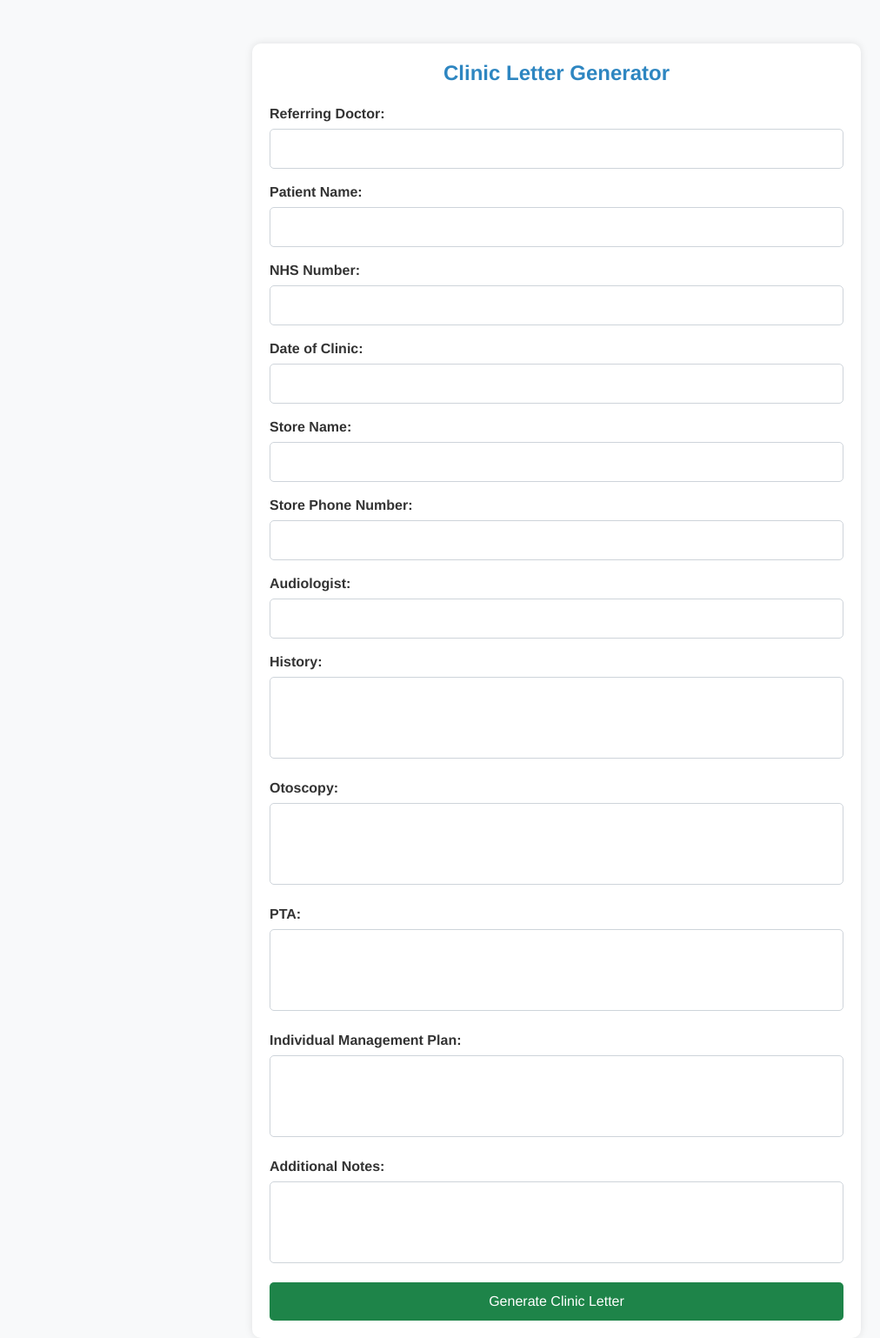
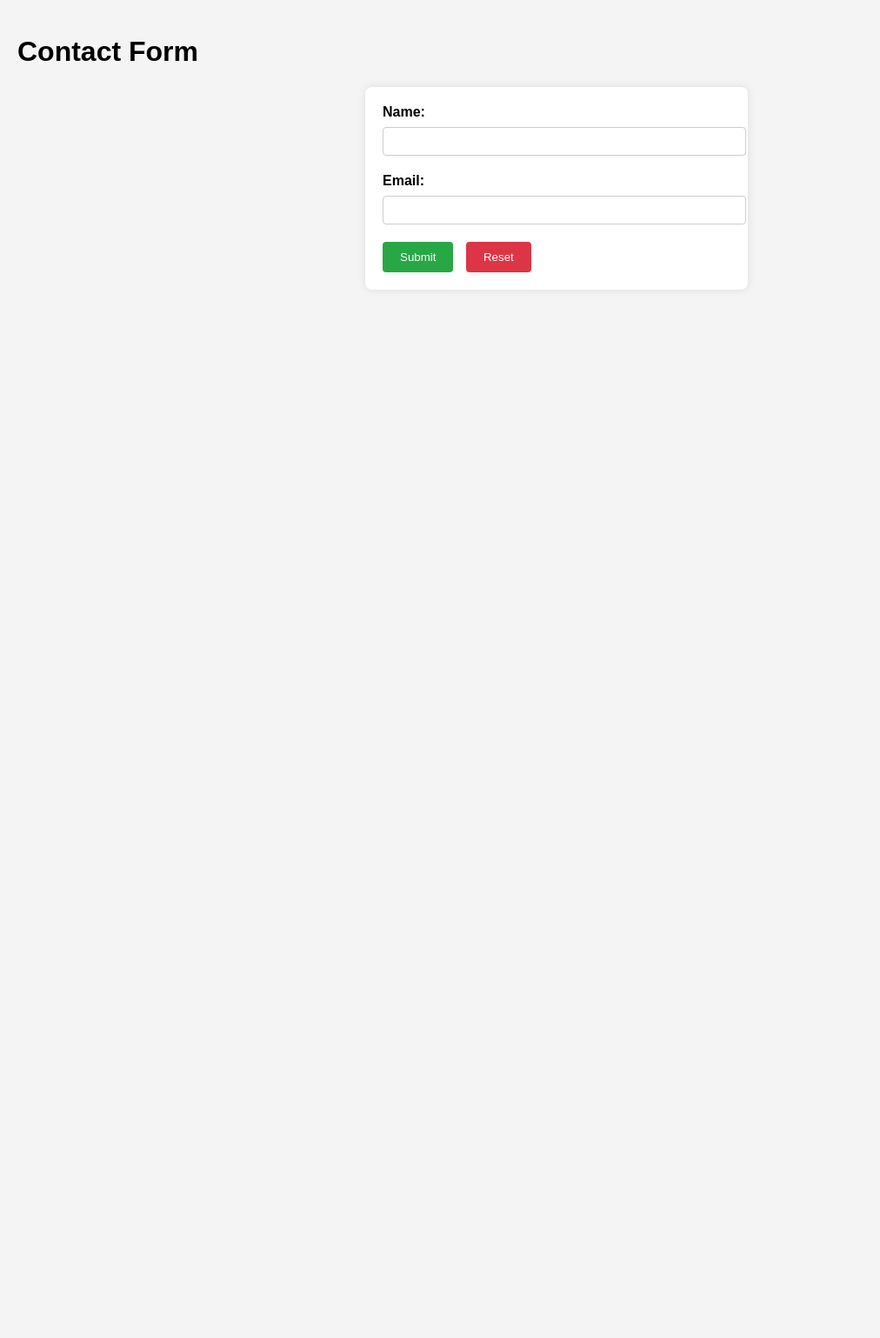
Before and after one commit to jamamo/letterapp, a Flask app: page / in a window 1280 px wide. Shown: the whole page at 87% size, without its empty margins (0-1012 px from the left). After the commit the page ends 313 px from the top, so only its background shows below. Run offline with Flask 3, Linux system fonts and the light colour scheme.

Commit message:
Update index.html

```diff
--- a/templates/index.html
+++ b/templates/index.html
@@ -3,120 +3,80 @@
 <head>
     <meta charset="UTF-8">
     <meta name="viewport" content="width=device-width, initial-scale=1.0">
-    <title>Clinic Letter Generator</title>
-    <!-- Bootstrap CSS -->
-    <link href="https://cdn.jsdelivr.net/npm/bootstrap@5.3.0/dist/css/bootstrap.min.css" rel="stylesheet">
-    <!-- Custom CSS -->
+    <title>Form Page</title>
     <style>
         body {
-            background-color: #f8f9fa;
-            font-family: 'Helvetica', sans-serif;
+            font-family: Arial, sans-serif;
+            margin: 0;
+            padding: 20px;
+            background-color: #f4f4f4;
         }
-        .container {
-            max-width: 700px;
-            background-color: #ffffff;
+        form {
+            background-color: #fff;
             padding: 20px;
-            margin-top: 50px;
-            box-shadow: 0px 0px 10px rgba(0, 0, 0, 0.1);
-            border-radius: 10px;
+            border-radius: 8px;
+            box-shadow: 0 0 10px rgba(0, 0, 0, 0.1);
+            max-width: 400px;
+            margin: 0 auto;
         }
-        h1 {
-            font-size: 24px;
-            color: #2E86C1;
-            margin-bottom: 20px;
-            text-align: center;
+        label {
+            display: block;
+            margin-bottom: 8px;
             font-weight: bold;
         }
-        label {
-            font-weight: bold;
-            margin-bottom: 5px;
-            color: #333;
+        input[type="text"],
+        input[type="email"] {
+            width: 100%;
+            padding: 8px;
+            margin-bottom: 20px;
+            border: 1px solid #ccc;
+            border-radius: 4px;
         }
-        input[type="text"], textarea {
-            border-radius: 5px;
-            border: 1px solid #ced4da;
-            padding: 10px;
-            width: 100%;
+        input[type="submit"],
+        input[type="reset"],
+        button {
+            padding: 10px 20px;
+            margin-right: 10px;
+            border: none;
+            border-radius: 4px;
+            cursor: pointer;
         }
-        textarea {
-            resize: none;
+        input[type="submit"] {
+            background-color: #28a745;
+            color: #fff;
+        }
+        input[type="reset"] {
+            background-color: #dc3545;
+            color: #fff;
         }
         button {
-            background-color: #1E8449;
-            color: white;
-            padding: 10px 20px;
-            font-size: 16px;
-            border: none;
-            border-radius: 5px;
-            width: 100%;
-            cursor: pointer;
-        }
-        button:hover {
-            background-color: #148f3f;
-        }
-        .form-group {
-            margin-bottom: 15px;
+            background-color: #007bff;
+            color: #fff;
         }
     </style>
+    <script>
+        function resetForm() {
+            document.getElementById("myForm").reset();
+        }
+    </script>
 </head>
 <body>
 
-<div class="container">
-    <h1>Clinic Letter Generator</h1>
-    <form method="POST">
-        <div class="form-group">
-            <label for="referring_doctor">Referring Doctor:</label>
-            <input type="text" id="referring_doctor" name="referring_doctor" required>
-        </div>
-        <div class="form-group">
-            <label for="patient_name">Patient Name:</label>
-            <input type="text" id="patient_name" name="patient_name" required>
-        </div>
-        <div class="form-group">
-            <label for="nhs_number">NHS Number:</label>
-            <input type="text" id="nhs_number" name="nhs_number" required>
-        </div>
-        <div class="form-group">
-            <label for="date_of_clinic">Date of Clinic:</label>
-            <input type="text" id="date_of_clinic" name="date_of_clinic" required>
-        </div>
-        <div class="form-group">
-            <label for="store_name">Store Name:</label>
-            <input type="text" id="store_name" name="store_name" required>
-        </div>
-        <div class="form-group">
-            <label for="store_phone_number">Store Phone Number:</label>
-            <input type="text" id="store_phone_number" name="store_phone_number" required>
-        </div>
-        <div class="form-group">
-            <label for="audiologist">Audiologist:</label>
-            <input type="text" id="audiologist" name="audiologist" required>
-        </div>
-        <div class="form-group">
-            <label for="history">History:</label>
-            <textarea id="history" name="history" rows="3" required></textarea>
-        </div>
-        <div class="form-group">
-            <label for="otoscopy">Otoscopy:</label>
-            <textarea id="otoscopy" name="otoscopy" rows="3" required></textarea>
-        </div>
-        <div class="form-group">
-            <label for="pta">PTA:</label>
-            <textarea id="pta" name="pta" rows="3" required></textarea>
-        </div>
-        <div class="form-group">
-            <label for="individual_management_plan">Individual Management Plan:</label>
-            <textarea id="individual_management_plan" name="individual_management_plan" rows="3" required></textarea>
-        </div>
-        <div class="form-group">
-            <label for="additional_notes">Additional Notes:</label>
-            <textarea id="additional_notes" name="additional_notes" rows="3"></textarea>
-        </div>
-        <button type="submit">Generate Clinic Letter</button>
+    <h1>Contact Form</h1>
+    <form id="myForm" action="/submit" method="post">
+        <label for="name">Name:</label>
+        <input type="text" id="name" name="name" required>
+
+        <label for="email">Email:</label>
+        <input type="email" id="email" name="email" required>
+
+        <!-- Add more fields as necessary -->
+
+        <input type="submit" value="Submit">
+        <input type="reset" value="Reset">
+        <!-- Optional: If you prefer to use JavaScript for reset -->
+        <!-- <button type="button" onclick="resetForm()">Reset</button> -->
     </form>
-</div>
 
-<!-- Bootstrap JS -->
-<script src="https://cdn.jsdelivr.net/npm/bootstrap@5.3.0/dist/js/bootstrap.bundle.min.js"></script>
 </body>
 </html>
```
